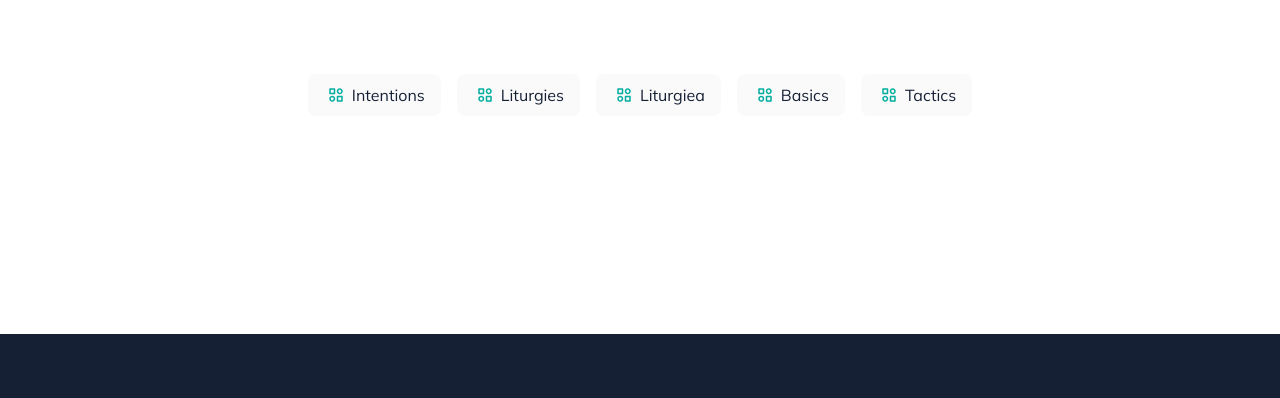
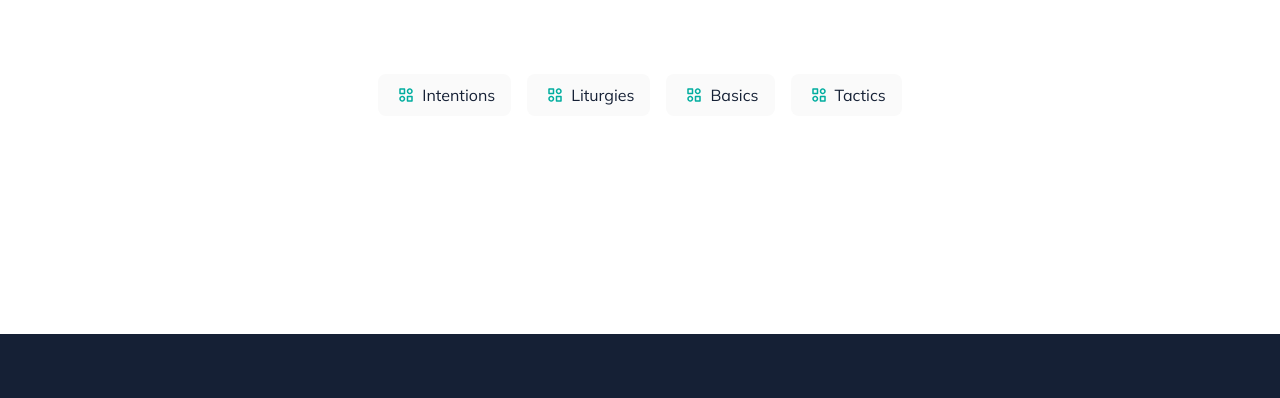
Before and after one commit to no1stringbean/lfabr, an Astro site: page /categories in a window 1280 px wide. Shown: the part 370-768 px from the top of the page. Built offline with nearby package versions, Linux system fonts and the light colour scheme; Astro itself is replaced by a stand-in of ours; what tailwind-bootstrap-grid would draw is missing.

Commit message:
Update for-the-falling-leaves.md

```diff
--- a/src/content/posts/for-the-falling-leaves.md
+++ b/src/content/posts/for-the-falling-leaves.md
@@ -6,7 +6,7 @@ author: ["Ben Schultz"]
 image: ""
 last update:
 stage: #atomic/sprout
-categories: ["liturgiea"]
+categories: ["liturgies"]
 tags: ["autumn", "beauty", "on a ride"]
 ---
 
```
